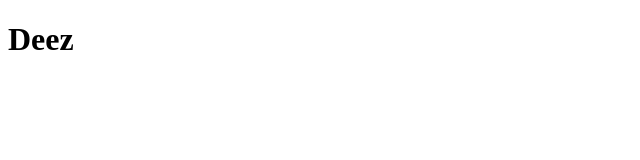
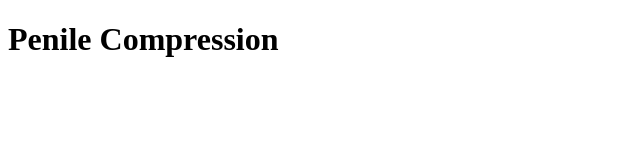
Before and after one commit to WappyFird/WappyFird.github.io, a plain HTML site: page index.html in a window 1280 px wide. Shown: the whole page, without its empty margins (0-640 px from the left). Drawn offline with Linux system fonts and the light colour scheme.

```diff
--- a/index.html
+++ b/index.html
@@ -2,7 +2,7 @@
 <html>
 <head>
 <h1>
-Deez
+Penile Compression
 </h1>
 </head>
 </html>
```
